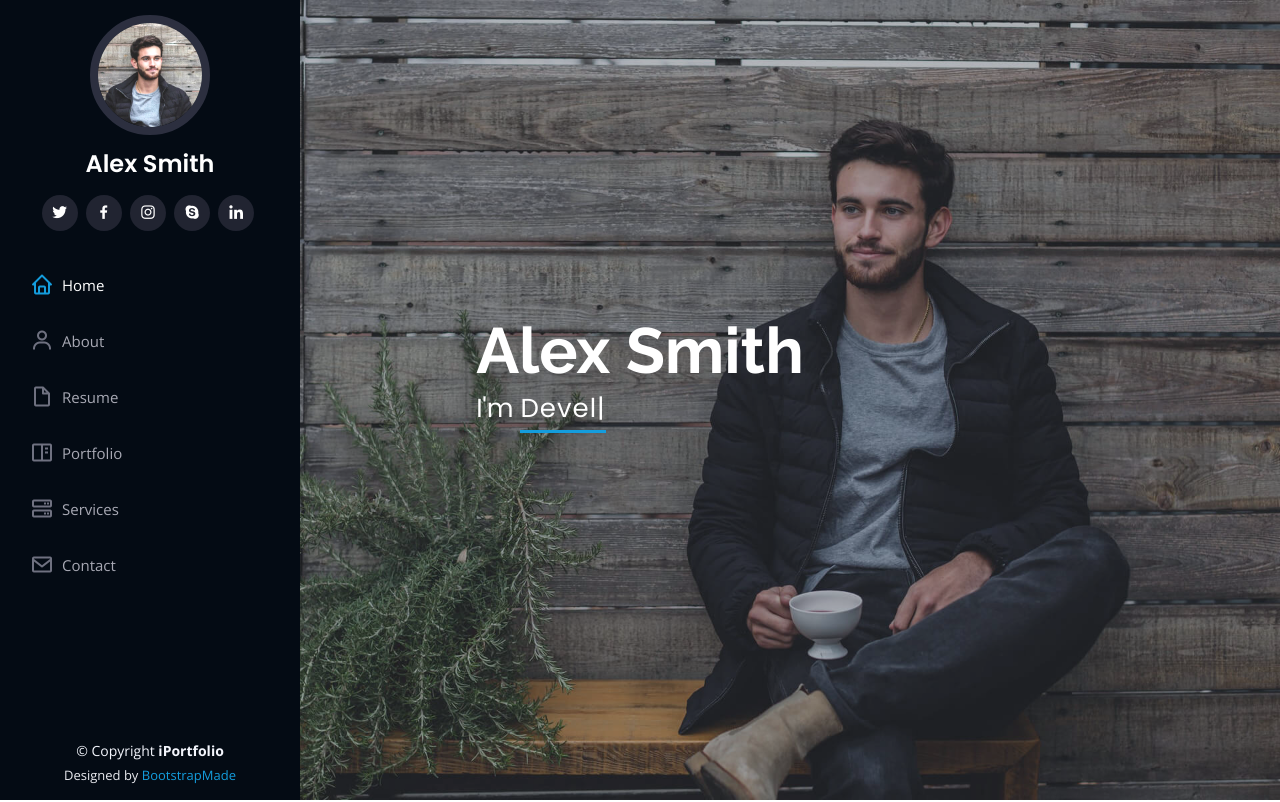
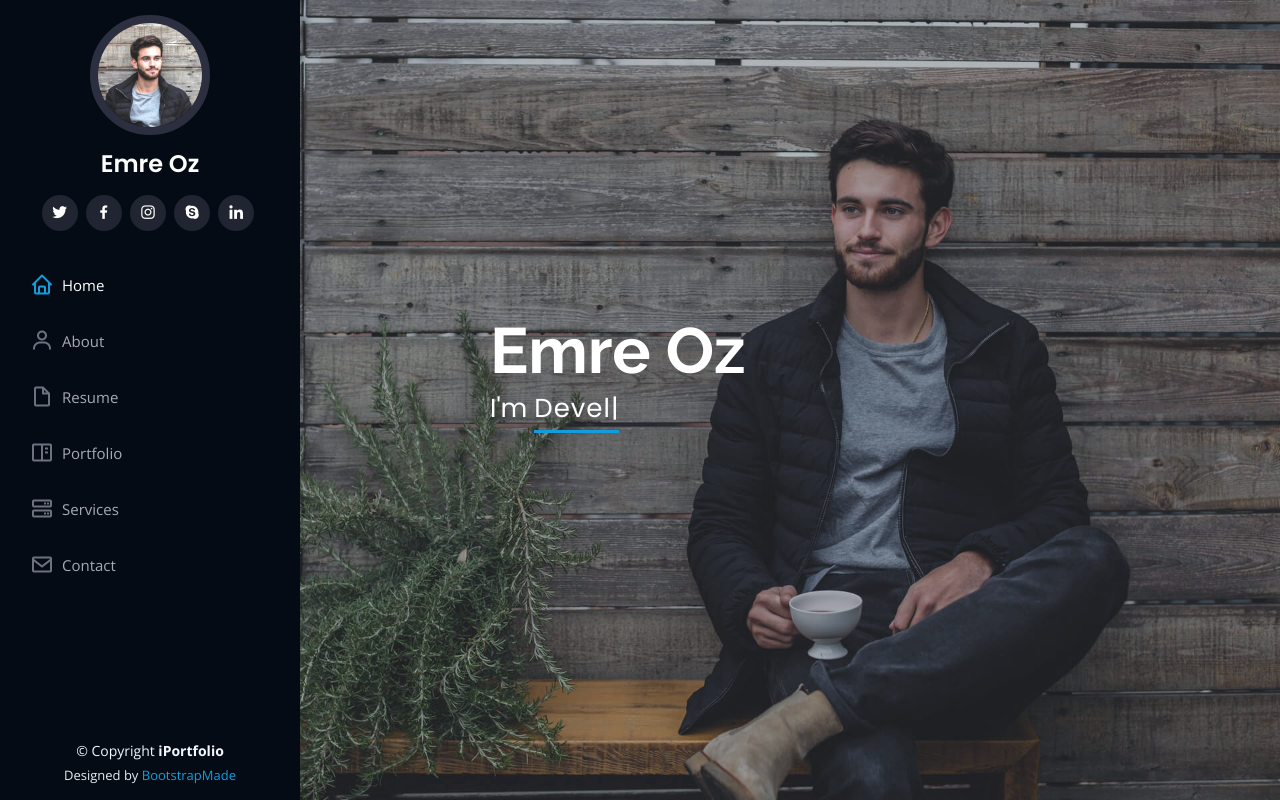
Before and after one commit to emreoz1/emreoz.engineer, a plain HTML site: page index.html in a window 1280 px wide. Shown: the top 802 px of the page. Drawn offline with nearby package versions, Linux system fonts and the light colour scheme; files whose address does not match are found by name.

Commit message:
Update index.html

```diff
--- a/index.html
+++ b/index.html
@@ -27,12 +27,7 @@
   <!-- Template Main CSS File -->
   <link href="assets/css/style.css" rel="stylesheet">
 
-  <!-- =======================================================
-  * Template Name: iPortfolio - v3.0.1
-  * Template URL: https://bootstrapmade.com/iportfolio-bootstrap-portfolio-websites-template/
-  * Author: BootstrapMade.com
-  * License: https://bootstrapmade.com/license/
-  ======================================================== -->
+
 </head>
 
 <body>
@@ -46,11 +41,11 @@
 
       <div class="profile">
         <img src="assets/img/profile-img.jpg" alt="" class="img-fluid rounded-circle">
-        <h1 class="text-light"><a href="index.html">Alex Smith</a></h1>
+        <h1 class="text-light"><a href="index.html">Emre Oz</a></h1>
         <div class="social-links mt-3 text-center">
           <a href="#" class="twitter"><i class="bx bxl-twitter"></i></a>
           <a href="#" class="facebook"><i class="bx bxl-facebook"></i></a>
-          <a href="#" class="instagram"><i class="bx bxl-instagram"></i></a>
+          <a href="https://www.instagram.com/emre.oz.37/" class="instagram"><i class="bx bxl-instagram"></i></a>
           <a href="#" class="google-plus"><i class="bx bxl-skype"></i></a>
           <a href="#" class="linkedin"><i class="bx bxl-linkedin"></i></a>
         </div>
@@ -72,8 +67,8 @@
   <!-- ======= Hero Section ======= -->
   <section id="hero" class="d-flex flex-column justify-content-center align-items-center">
     <div class="hero-container" data-aos="fade-in">
-      <h1>Alex Smith</h1>
-      <p>I'm <span class="typed" data-typed-items="Designer, Developer, Freelancer, Photographer"></span></p>
+      <h1>Emre Oz</h1>
+      <p>I'm <span class="typed" data-typed-items="Designer, Developer, Freelancer, Professional Player"></span></p>
     </div>
   </section><!-- End Hero -->
 
```
